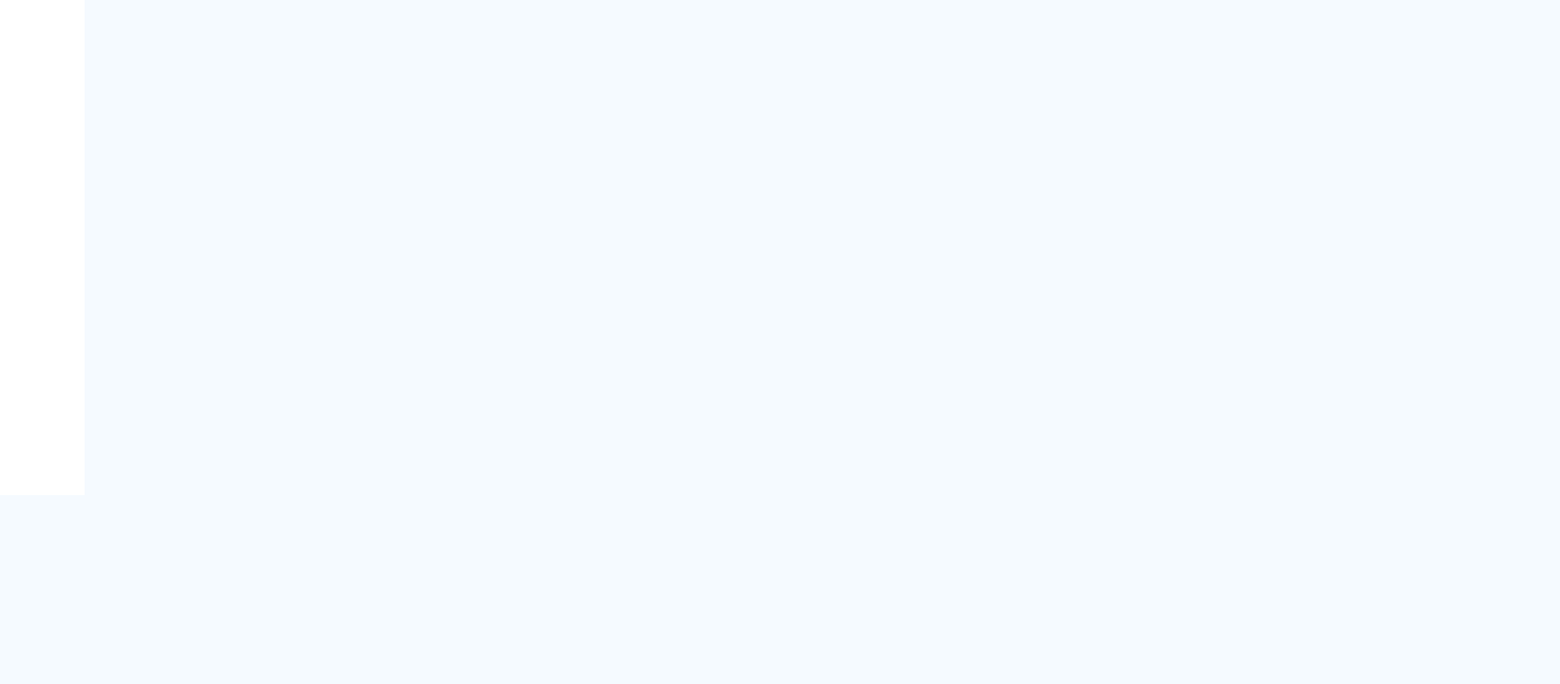
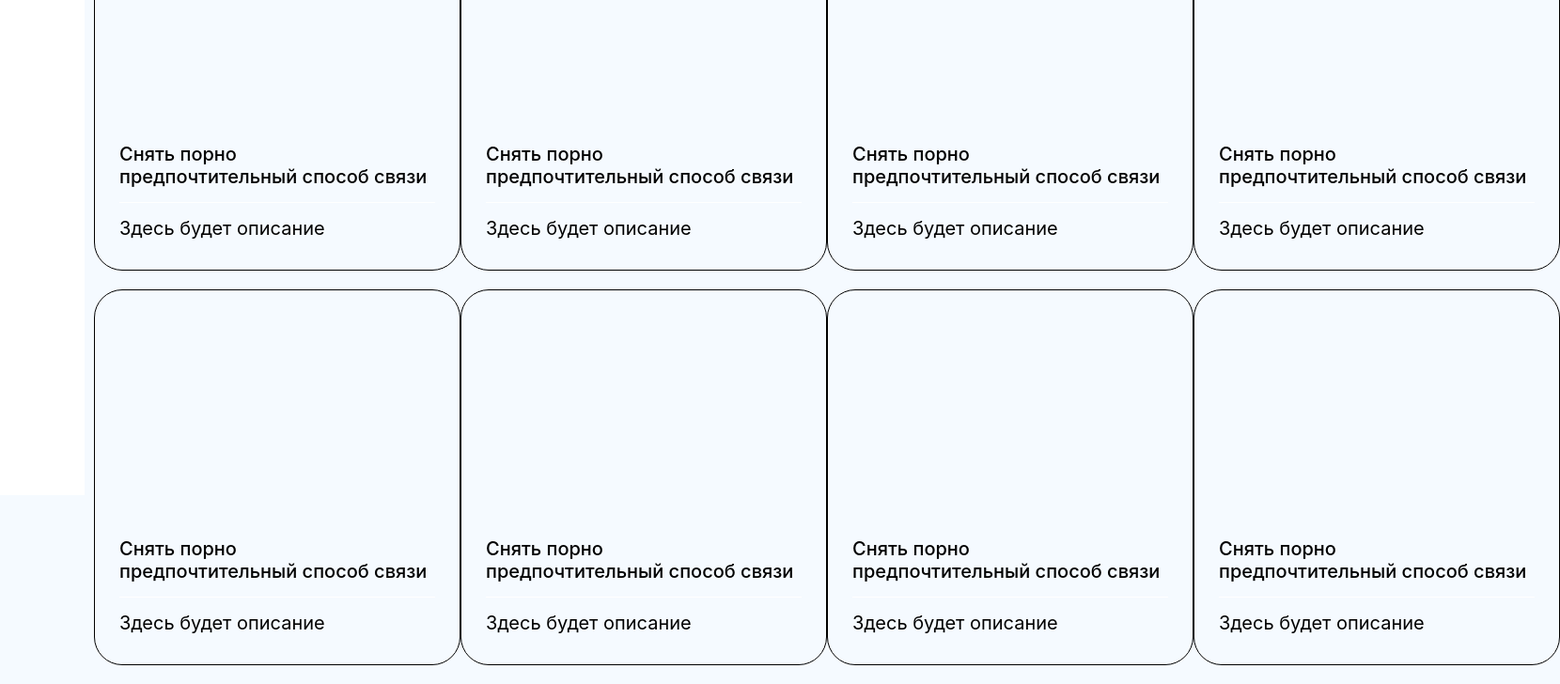
Before and after one commit to trufors/onlygrams, a React (Vite) app: page /tasks in a window 1280 px wide. Shown: the part 273-1001 px from the top of the page at 94% size, 1660 px wide, since content can reach past the window. Before the commit the page ends 800 px from the top, so only its background shows below. Built offline with nearby package versions, Linux system fonts and the light colour scheme.

Commit message:
added tasks item

```diff
--- a/src/common/components/SearchPanel/index.tsx
+++ b/src/common/components/SearchPanel/index.tsx
@@ -65,7 +65,7 @@ const SearchPanel: React.FC = () => {
           <div className={`${styles.btn} search-panel__btn`}>
             <Link to="/tasks">
               <button type="button" className="btn btn-one">
-                <span>Create Your Task</span>
+                <span>Tasks</span>
               </button>
             </Link>
           </div>
--- a/src/pages/ProfiPage/ProfiPage.module.css
+++ b/src/pages/ProfiPage/ProfiPage.module.css
@@ -6,3 +6,10 @@
   margin-left: auto;
   padding-bottom: 10px;
 }
+.item {
+  border: 1px solid #000;
+  color: black;
+}
+.block {
+  opacity: 1;
+}
--- a/src/pages/ProfiPage/index.tsx
+++ b/src/pages/ProfiPage/index.tsx
@@ -56,7 +56,88 @@ const ProfiPage: React.FC = () => {
           ))}
         </div>
 
-        <div className="profile-list"></div>
+        <div className="profile-list">
+          <Link to={`/`} className={`${classes.item} profile-list-item`}>
+            <div className={`${classes.block} profile-list-item__block`}>
+              <div className="profile-list-item__name">
+                Снять порно
+                <br />
+                предпочтительный способ связи
+              </div>
+              <div className="profile-list-item__text">Здесь будет описание</div>
+            </div>
+          </Link>
+          <Link to={`/`} className={`${classes.item} profile-list-item`}>
+            <div className={`${classes.block} profile-list-item__block`}>
+              <div className="profile-list-item__name">
+                Снять порно
+                <br />
+                предпочтительный способ связи
+              </div>
+              <div className="profile-list-item__text">Здесь будет описание</div>
+            </div>
+          </Link>
+          <Link to={`/`} className={`${classes.item} profile-list-item`}>
+            <div className={`${classes.block} profile-list-item__block`}>
+              <div className="profile-list-item__name">
+                Снять порно
+                <br />
+                предпочтительный способ связи
+              </div>
+              <div className="profile-list-item__text">Здесь будет описание</div>
+            </div>
+          </Link>
+          <Link to={`/`} className={`${classes.item} profile-list-item`}>
+            <div className={`${classes.block} profile-list-item__block`}>
+              <div className="profile-list-item__name">
+                Снять порно
+                <br />
+                предпочтительный способ связи
+              </div>
+              <div className="profile-list-item__text">Здесь будет описание</div>
+            </div>
+          </Link>
+          <Link to={`/`} className={`${classes.item} profile-list-item`}>
+            <div className={`${classes.block} profile-list-item__block`}>
+              <div className="profile-list-item__name">
+                Снять порно
+                <br />
+                предпочтительный способ связи
+              </div>
+              <div className="profile-list-item__text">Здесь будет описание</div>
+            </div>
+          </Link>
+          <Link to={`/`} className={`${classes.item} profile-list-item`}>
+            <div className={`${classes.block} profile-list-item__block`}>
+              <div className="profile-list-item__name">
+                Снять порно
+                <br />
+                предпочтительный способ связи
+              </div>
+              <div className="profile-list-item__text">Здесь будет описание</div>
+            </div>
+          </Link>
+          <Link to={`/`} className={`${classes.item} profile-list-item`}>
+            <div className={`${classes.block} profile-list-item__block`}>
+              <div className="profile-list-item__name">
+                Снять порно
+                <br />
+                предпочтительный способ связи
+              </div>
+              <div className="profile-list-item__text">Здесь будет описание</div>
+            </div>
+          </Link>
+          <Link to={`/`} className={`${classes.item} profile-list-item`}>
+            <div className={`${classes.block} profile-list-item__block`}>
+              <div className="profile-list-item__name">
+                Снять порно
+                <br />
+                предпочтительный способ связи
+              </div>
+              <div className="profile-list-item__text">Здесь будет описание</div>
+            </div>
+          </Link>
+        </div>
       </div>
     </>
   );
```
